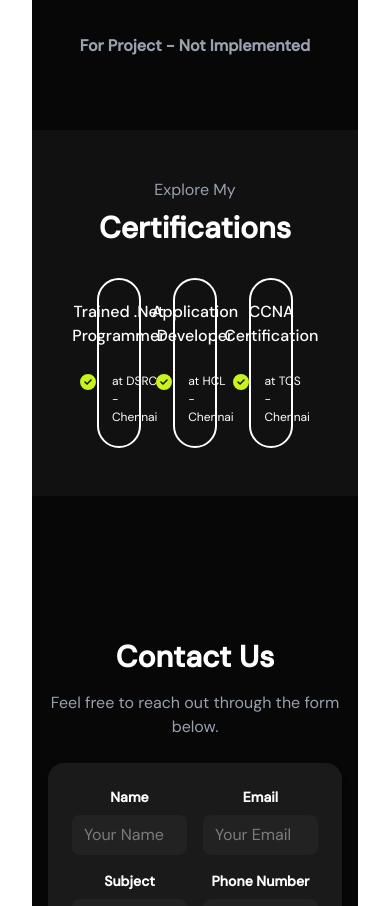
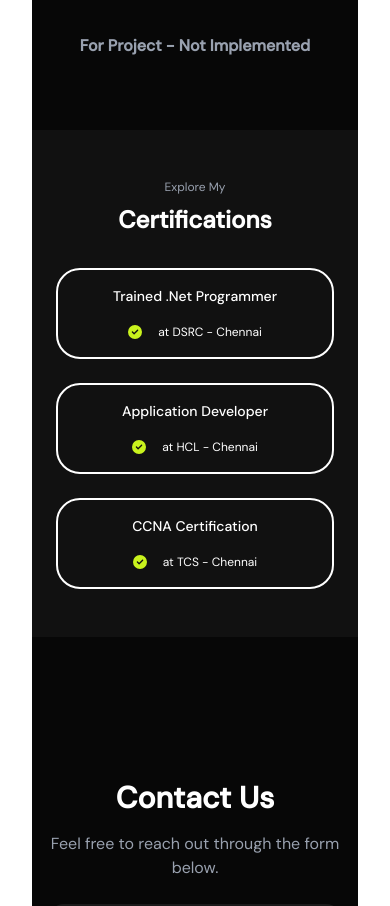
Before and after one commit to pkselva/react_portfolio, a React (Vite) app: page / in a window 390 px wide. Shown: the part 1660-2566 px from the top of the page. Built offline with nearby package versions, Linux system fonts and the light colour scheme.

Commit message:
Responsive added for certification component

```diff
--- a/src/Components/Certifications.jsx
+++ b/src/Components/Certifications.jsx
@@ -10,19 +10,22 @@
     ]
 
     return (
-        <div className='bg-[#111] py-12 sm:py-16 md:py-20 px-10 text-white text-center'>
-            <div className='text-gray-400 mb-2'>Explore My</div>
-            <h1 className="text-3xl font-bold mb-8">Certifications</h1>
-            <div className='w-4/5 mx-auto grid grid-cols-3 gap-8'>
+        <div className='bg-[#111] py-12 sm:py-16 md:py-20 px-6 sm:px-10 text-white text-center'>
+            <div className='text-gray-400 mb-2 text-[12px] sm:text-sm md:text-base'>Explore My</div>
+            <h1 className="text-2xl sm:text-3xl md:text-4xl font-bold mb-8">Certifications</h1>
+            <div className='w-full sm:w-4/5 mx-auto grid grid-cols-1 sm:grid-cols-2 lg:grid-cols-3 gap-6 sm:gap-8'>
                 {certificationDetails.map((detail, idx) => (
-                    <div key={idx} className='border-[2px] hover:border-[#c9f31d] transition duration-500 rounded-4xl flex flex-col items-center gap-6 p-5'>
-                        <div className='text-[16px] sm:text-lg md:text-2xl font-[500]'>
+                    <div
+                        key={idx}
+                        className='border-[2px] hover:border-[#c9f31d] transition duration-500 rounded-3xl sm:rounded-4xl flex flex-col items-center gap-4 sm:gap-6 p-4 sm:p-5 md:p-6'
+                    >
+                        <div className='text-[14px] sm:text-lg md:text-2xl font-[500]'>
                             {detail.title}
                         </div>
                         <div className="flex justify-center">
-                            <h1 className='flex gap-2 items-start text-[12px] text-start sm:text-base md:text-xl px-20'>
+                            <h1 className='flex gap-2 items-start text-[12px] sm:text-base md:text-xl sm:px-10 md:px-20 text-start'>
                                 <span className='mr-2 mt-0.5'>
-                                    <FaCircleCheck className="text-[#c9f31d] text-base sm:text-lg md:text-2xl" />
+                                    <FaCircleCheck className="text-[#c9f31d] text-sm sm:text-lg md:text-2xl" />
                                 </span>
                                 {detail.descripton}
                             </h1>
```
